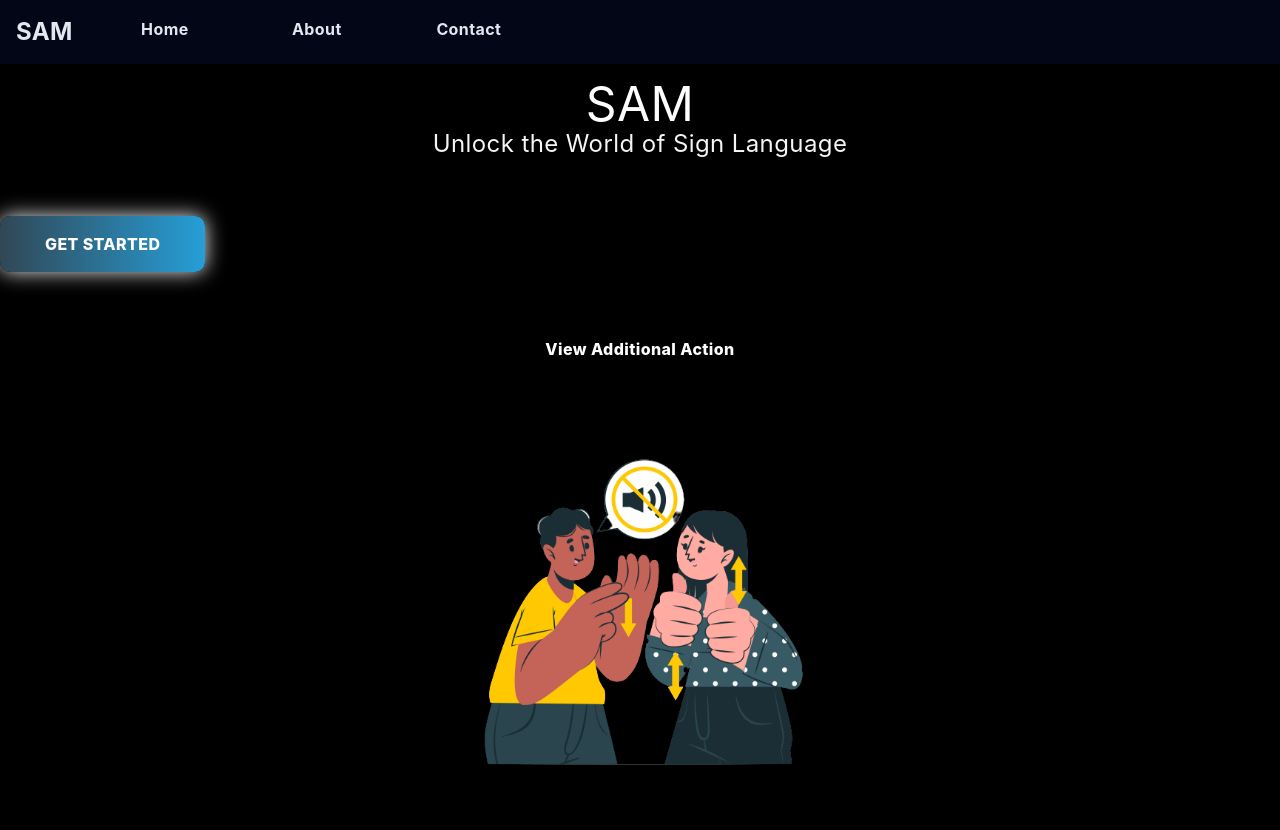
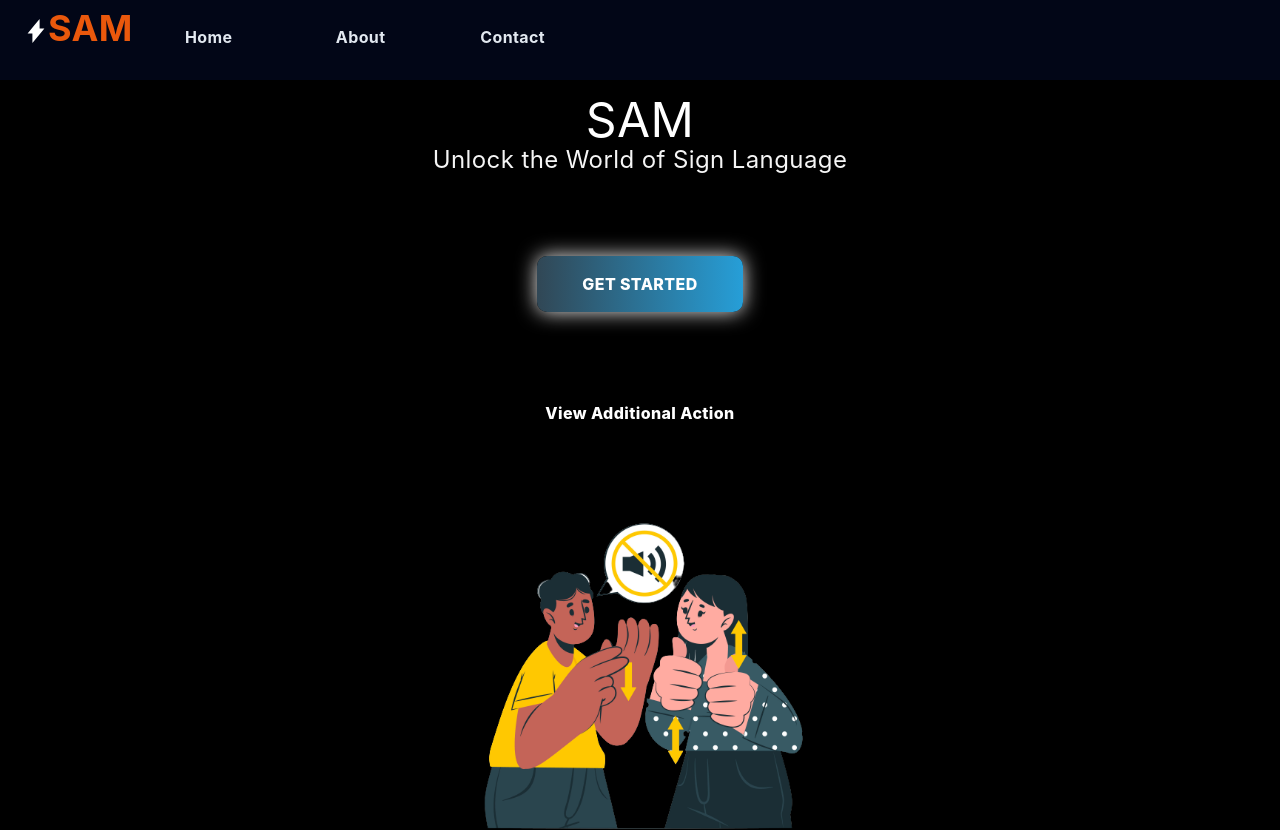
Before and after one commit to Rahul-Sahani04/SAM_Live2Code, a React (Create React App) app in the folder frontend/: page / in a window 1280 px wide. Shown: the top 830 px of the page. Built offline with nearby package versions, Linux system fonts and the light colour scheme; a web font is replaced by a local one.

Commit message:
Footer and Navbar Fix

```diff
--- a/frontend/src/App.js
+++ b/frontend/src/App.js
@@ -9,7 +9,7 @@ function App() {
     <BrowserRouter>
       <Routes>
         <Route path="/" element={<Home />} />
-        <Route path="/sign" element={<Main />} />
+        <Route path="/sign_recog" element={<Main />} />
       </Routes>
     </BrowserRouter>
   );
--- a/frontend/src/components/Footer.js
+++ b/frontend/src/components/Footer.js
@@ -23,7 +23,7 @@ export default function Footer() {
             <p className="uppercase font-extrabold text-gray-500 md:mb-6">
               Links
             </p>
-            <ul className="list-reset mb-6">
+            <ul className="list-reset mb-6 text-gray-900">
               <li className="mt-2 inline-block mr-2 md:block md:mr-0">
                 <a
                   href="#"
@@ -54,7 +54,7 @@ export default function Footer() {
             <p className="uppercase font-extrabold text-gray-500 md:mb-6">
               Legal
             </p>
-            <ul className="list-reset mb-6">
+            <ul className="list-reset mb-6 text-gray-900">
               <li className="mt-2 inline-block mr-2 md:block md:mr-0">
                 <a
                   href="#"
@@ -66,7 +66,7 @@ export default function Footer() {
               <li className="mt-2 inline-block mr-2 md:block md:mr-0">
                 <a
                   href="#"
-                  className="font-light no-underline hover:underline  hover:text-orange-500"
+                  className="font-light  no-underline hover:underline  hover:text-orange-500"
                 >
                   Privacy
                 </a>
@@ -77,7 +77,7 @@ export default function Footer() {
             <p className="uppercase font-extrabold text-gray-500 md:mb-6">
               Social
             </p>
-            <ul className="list-reset mb-6">
+            <ul className="list-reset mb-6 text-gray-900">
               <li className="mt-2 inline-block mr-2 md:block md:mr-0">
                 <a
                   href="#"
@@ -106,9 +106,9 @@ export default function Footer() {
           </div>
           <div className="flex-1">
             <p className="uppercase font-extrabold text-gray-500 md:mb-6">
-              Company
+              KNOW MORE
             </p>
-            <ul className="list-reset mb-6">
+            <ul className="list-reset mb-6 text-gray-900">
               <li className="mt-2 inline-block mr-2 md:block md:mr-0">
                 <a
                   href="#"
@@ -119,7 +119,7 @@ export default function Footer() {
               </li>
               <li className="mt-2 inline-block mr-2 md:block md:mr-0">
                 <a
-                  href="#"
+                  href="#about"
                   className="font-light no-underline hover:underline  hover:text-orange-500"
                 >
                   About Us
@@ -127,7 +127,7 @@ export default function Footer() {
               </li>
               <li className="mt-2 inline-block mr-2 md:block md:mr-0">
                 <a
-                  href="#"
+                  href="#team"
                   className="font-light no-underline hover:underline  hover:text-orange-500"
                 >
                   Contact
--- a/frontend/src/components/Navbar.css
+++ b/frontend/src/components/Navbar.css
@@ -1,3 +1,8 @@
 .glow:hover{
     text-shadow: 0 0 15px #eee;
+    box-shadow: rgba(240, 46, 170, 0.4) 5px 5px, rgba(240, 46, 170, 0.3) 10px 10px, rgba(240, 46, 170, 0.2) 15px 15px, rgba(240, 46, 170, 0.1) 20px 20px, rgba(240, 46, 170, 0.05) 25px 25px;
 }
+
+.main-nav{
+    transition: all 0.5s ease-in-out;
+}
--- a/frontend/src/components/Navbar.js
+++ b/frontend/src/components/Navbar.js
@@ -3,14 +3,14 @@ import { useState } from "react";
 import "./Navbar.css";
 function NavLink(props) {
   return (
-    <li class="py-2 grid place-items-center lg:mx-5 glow">
+    <li class="main-nav py-2 grid place-items-center lg:mx-5 glow">
       <a
         href={
           props.text.toLowerCase() !== "contact"
             ? `#${props.text.toLowerCase()}`
             : "#team"
         }
-        class="p-2 w-1/2 lg:w-28 text-center rounded font-bold hover:bg-slate-800 hover:text-white"
+        class="p-2 w-1/2 lg:w-28 text-center rounded font-bold hover:text-white"
       >
         {props.text}
       </a>
@@ -21,12 +21,25 @@ function NavLink(props) {
 const Navbar = (props) => {
   const [showMobileMenu, setShowMobileMenu] = useState(false);
   return (
-    <div class="bg-slate-950 w-full xl:grid xl:place-items-center sticky top-0 z-10">
+    <div class="bg-slate-950 w-full xl:grid xl:place-items-center sticky top-0 z-10 h-20">
       <nav class="bg-slate-950 text-slate-200 lg:flex xl:container">
         <div class="flex">
-          <a class="m-4 text-2xl font-bold " href="#home">
-            SAM
-          </a>
+        <div className="flex-1 mb-6 ml-6">
+            <a
+              className="text-orange-600 no-underline hover:no-underline font-bold text-2xl lg:text-4xl"
+              href="#"
+            >
+              <svg
+                className="h-6 w-6 inline-block"
+                xmlns="http://www.w3.org/2000/svg"
+                viewBox="0 0 20 20"
+                fill="#ffffff"
+              >
+                <path d="M13 8V0L8.11 5.87 3 12h4v8L17 8h-4z" />
+              </svg>
+              SAM
+            </a>
+          </div>
           <button
             class="px-4 my-2 mx-4 ml-auto font-bold rounded hover:shadow-xl hover:text-white lg:hidden"
             onClick={() => setShowMobileMenu(!showMobileMenu)}
--- a/frontend/src/pages/About.js
+++ b/frontend/src/pages/About.js
@@ -4,12 +4,13 @@ import Navbar from "../components/Navbar";
 import image1 from "../images/image1.png";
 import image2 from "../images/image2.png";
 import image3 from "../images/image3.png";
+import { useNavigate } from "react-router-dom";
 
 import { useEffect, useState } from "react";
 
 const About = () => {
   const [scrolling, setScrolling] = useState(false);
-
+  const navigate = useNavigate();
   useEffect(() => {
     const heading = document.querySelector(".animated-heading");
 
@@ -27,21 +28,27 @@ const About = () => {
     });
   }, []);
 
+  function navigateTo(path="/") {
+    navigate(path)
+  }
+
   return (
     <div className="about  leading-relaxed tracking-wide flex flex-col">
       <Navbar links={["Home", "About", "Contact"]} atag={["about", "team"]} />
 
       <div className="container mx-auto h-screen">
         <div className="text-center px-3 lg:px-0">
-          <h1 className=" mt-4 text-8xl md:text-3xl lg:text-5xl  leading-tight imgHover">
+          <h1 className="heading mt-4 text-9xl md:text-3xl lg:text-5xl  leading-tight imgHover">
             SAM
           </h1>
           <p className="leading-normal  text-base md:text-xl lg:text-2xl mb-8">
             Unlock the World of Sign Language
           </p>
 
-          <div className="flex items-center justify-start">
-            <button className="mx-auto lg:mx-0 hover:underline gradient2  font-extrabold rounded my-6 py-4 px-8 shadow-lg">
+          <div className="w-full flex items-center justify-center p-6">
+            <button
+            onClick={() => navigateTo("/sign_recog")}
+            className="mx-auto lg:mx-0 hover:underline gradient2  font-extrabold rounded my-6 py-4 px-8 shadow-lg">
               Get Started
             </button>
           </div>
--- a/frontend/src/pages/AboutStyles.css
+++ b/frontend/src/pages/AboutStyles.css
@@ -1,8 +1,14 @@
 @import url("https://rsms.me/inter/inter.css");
-.imgHover:hover{
+
+.imgHover:hover {
   transition: all 300ms ease-in;
   transform: scale(1.02);
 }
+
+/* .heading {
+  text-shadow: 0 0 20px #eee;
+} */
+
 html {
   font-family: "Inter", -apple-system, BlinkMacSystemFont, "Segoe UI",
     Roboto, "Helvetica Neue", Arial, "Noto Sans", sans-serif,
@@ -16,8 +22,8 @@ html {
  * Live example: https://updown.io
  */
 
- .gradient2 {
-  background-image: linear-gradient(to right, #314755 0%, #26a0da  51%, #314755  100%);
+.gradient2 {
+  background-image: linear-gradient(to right, #314755 0%, #26a0da 51%, #314755 100%);
   padding: 15px 45px;
   text-align: center;
   text-transform: uppercase;
@@ -30,7 +36,7 @@ html {
 }
 
 .gradient2:hover {
-  background-position: right center; /* change the direction of the change here */
+  background-position: right center;
   color: #fff;
   text-decoration: none;
 }
@@ -64,7 +70,8 @@ html {
   background-color: #333333;
   color: #FFFFFF;
 }
-p{
+
+p {
   color: whitesmoke;
 }
 
@@ -75,11 +82,11 @@ p{
   position: relative;
 }
 
-.animated-heading{
-transition: all 2s linear;
-transform: translateX(-220%);
+.animated-heading {
+  transition: all 2s linear;
+  transform: translateX(-220%);
 }
 
 #about {
-    font-family: 'Poppins', sans-serif;
+  font-family: 'Poppins', sans-serif;
 }
```
